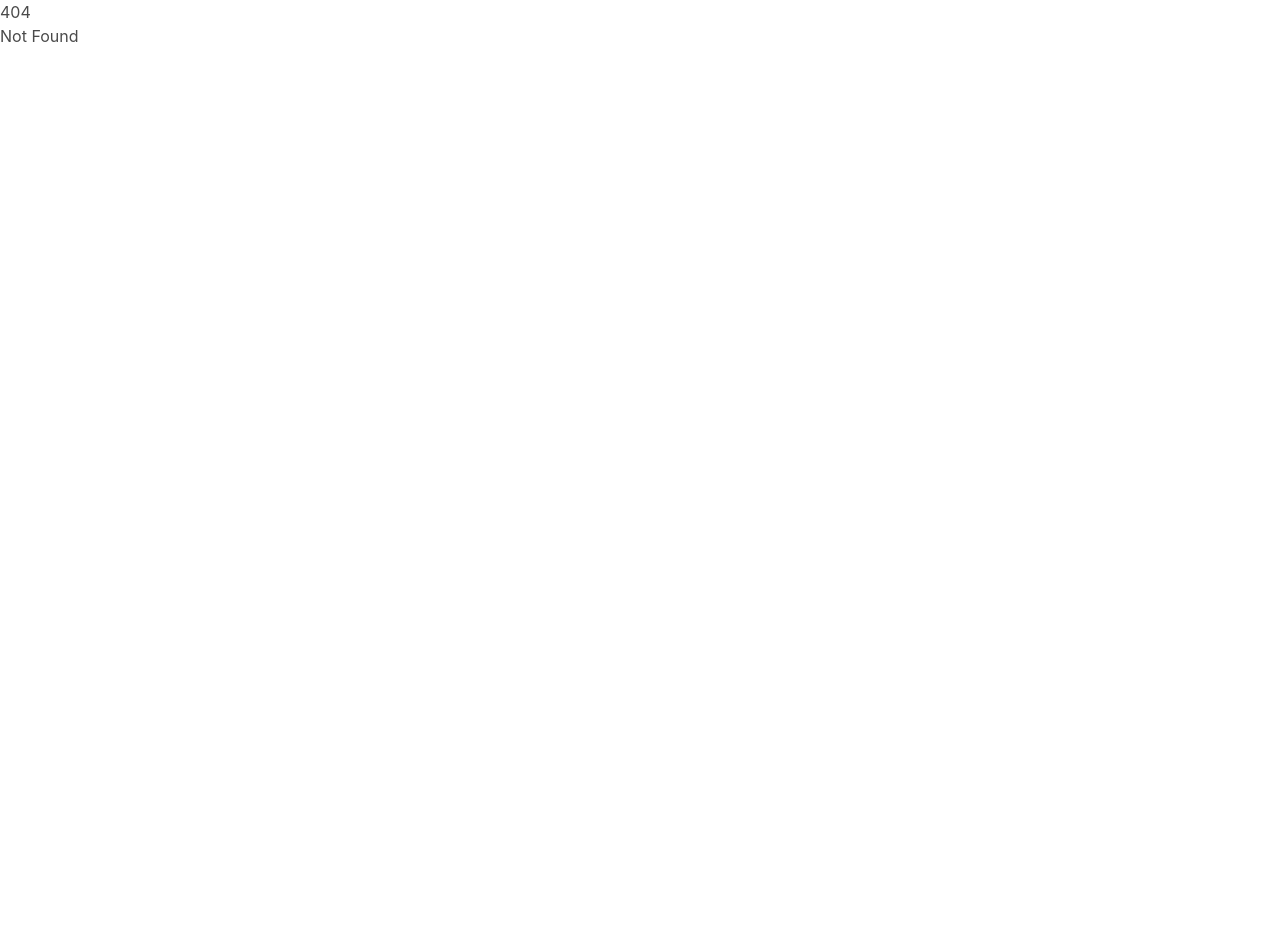
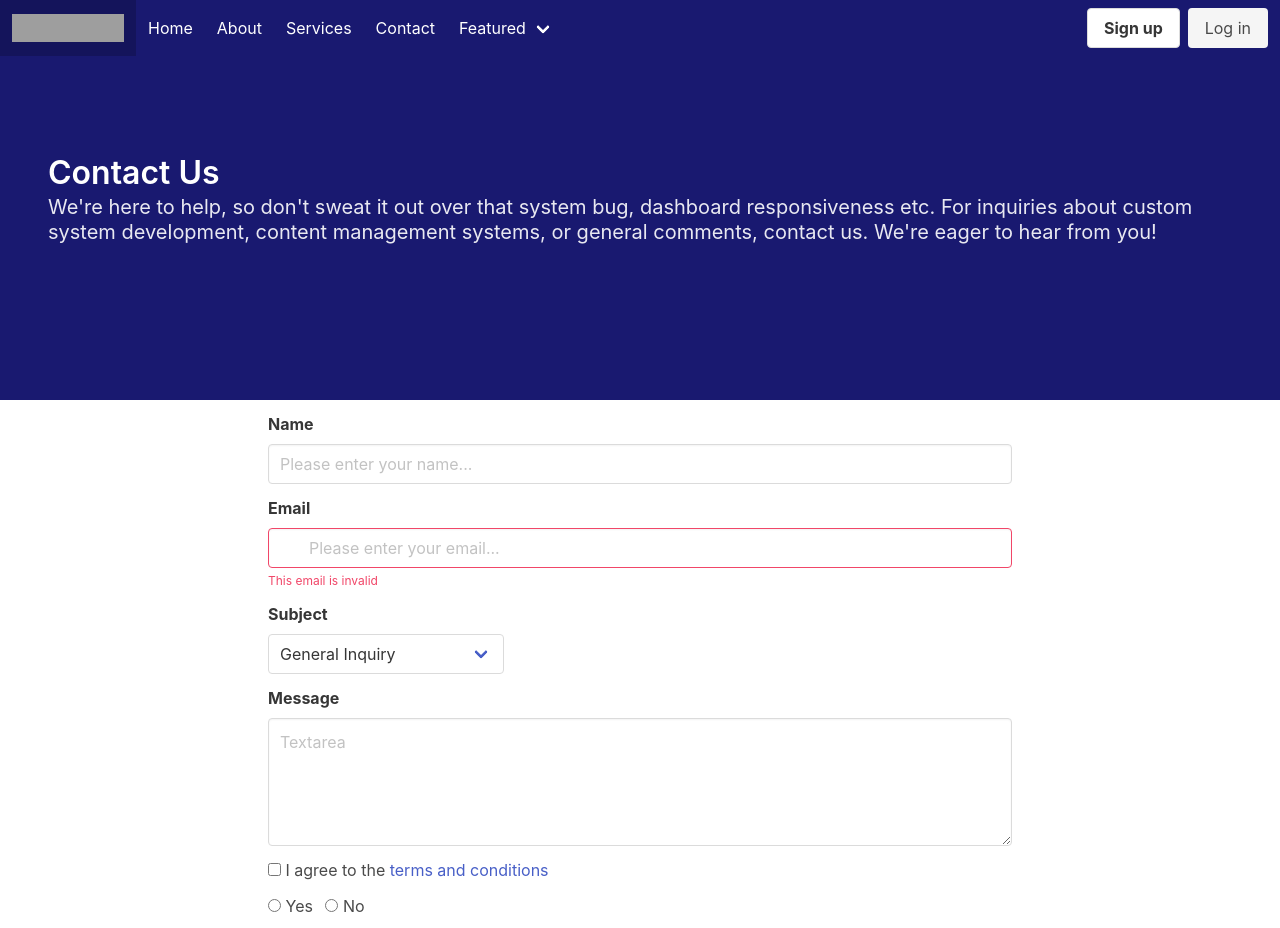
Before and after one commit to blinkcode-io/website, a SvelteKit app: page /contact in a window 1280 px wide. Before the commit this address had no page. Shown: the top 928 px of the page. Before the commit the page ends 800 px from the top, so only its background shows below. Built offline with nearby package versions, Linux system fonts and the light colour scheme; grey boxes are pictures that could not be loaded.

Commit message:
Added contact form.

```diff
--- a/src/components/Header.svelte
+++ b/src/components/Header.svelte
@@ -26,7 +26,7 @@
 
 			<a class="navbar-item"> About </a>
 			<a class="navbar-item"> Services </a>
-			<a class="navbar-item"> Contact </a>
+			<a href="/contact" class="navbar-item"> Contact </a>
 
 			<div class="navbar-item has-dropdown is-hoverable">
 				<a class="navbar-link"> Featured </a>
--- /dev/null
+++ b/src/routes/contact/+page.svelte
@@ -0,0 +1,93 @@
+<script lang="ts">
+	import Header from '../../components/Header.svelte';
+</script>
+
+<Header />
+
+<section class="hero is-primary is-halfheight mt-0">
+	<div class="hero-body">
+		<div class="">
+			<p class="title">Contact Us</p>
+			<p class="subtitle">
+				We're here to help, so don't sweat it out over that system bug, dashboard responsiveness
+				etc. For inquiries about custom system development, content management systems, or general
+				comments, contact us. We're eager to hear from you!
+			</p>
+		</div>
+	</div>
+</section>
+<section>
+	<div class="column is-center is-three-fifths m-auto">
+		<div class="field">
+			<label class="label">Name</label>
+			<div class="control">
+				<input class="input" type="text" placeholder="Please enter your name..." />
+			</div>
+		</div>
+		<div class="field">
+			<label class="label">Email</label>
+			<div class="control has-icons-left has-icons-right">
+				<input class="input is-danger" type="email" placeholder="Please enter your email..." />
+				<span class="icon is-small is-left">
+					<i class="fas fa-envelope" />
+				</span>
+				<span class="icon is-small is-right">
+					<i class="fas fa-exclamation-triangle" />
+				</span>
+			</div>
+			<p class="help is-danger">This email is invalid</p>
+		</div>
+
+		<div class="field">
+			<label class="label">Subject</label>
+			<div class="control">
+				<div class="select">
+					<select>
+						<option>General Inquiry</option>
+						<option>GIS Development</option>
+						<option>CMS Development</option>
+						<option>Web Apps Development</option>
+					</select>
+				</div>
+			</div>
+		</div>
+
+		<div class="field">
+			<label class="label">Message</label>
+			<div class="control">
+				<textarea class="textarea" placeholder="Textarea" />
+			</div>
+		</div>
+
+		<div class="field">
+			<div class="control">
+				<label class="checkbox">
+					<input type="checkbox" />
+					I agree to the <a href="#">terms and conditions</a>
+				</label>
+			</div>
+		</div>
+
+		<div class="field">
+			<div class="control">
+				<label class="radio">
+					<input type="radio" name="question" />
+					Yes
+				</label>
+				<label class="radio">
+					<input type="radio" name="question" />
+					No
+				</label>
+			</div>
+		</div>
+
+		<div class="field is-grouped">
+			<div class="control">
+				<button class="button is-link">Submit</button>
+			</div>
+			<div class="control">
+				<button class="button is-link is-light">Cancel</button>
+			</div>
+		</div>
+	</div>
+</section>
```
